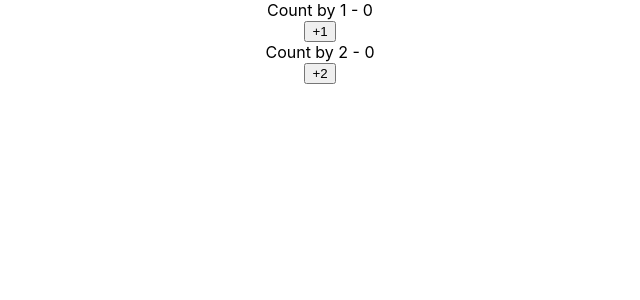
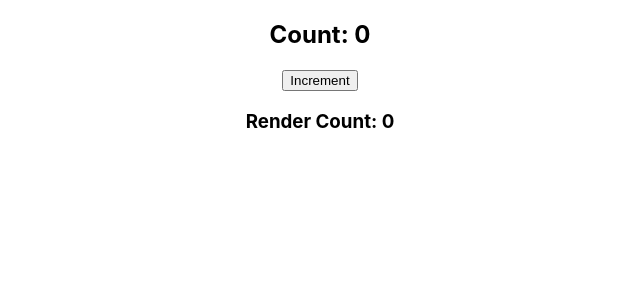
Before and after one commit to ibsa-a1/First-React-App, a React (Create React App) app: page / in a window 1280 px wide. Shown: the top 300 px of the page, without its empty margins (320-960 px from the left). Built offline with nearby package versions, Linux system fonts and the light colour scheme.

Commit message:
React `useMemo` Hook

```diff
--- a/src/App.js
+++ b/src/App.js
@@ -35,6 +35,7 @@ import InputFocusWithUseRef from './Hooks/InputFocus-with-useRef';
 import TimerWithRef from './Hooks/TimerWithRef';
 import UseReducer from './Hooks/UseReducer';
 import UseCallback from './Hooks/UseCallback';
+import UseMemo from './Hooks/UseMemo';
 // import {createContext} from 'react';
 
 export const OwnerContext = React.createContext();
@@ -159,7 +160,9 @@ function App() {
 
         {/* <UseReducer /> */}
 
-        <UseCallback />
+        {/* <UseCallback /> */}
+
+        <UseMemo />
 
     </div>
   );
--- /dev/null
+++ b/src/Hooks/Subchild.js
@@ -0,0 +1,15 @@
+import React, { useEffect } from 'react'
+
+let renderCount = 0
+function Subchild() {
+    useEffect(() => {
+        renderCount++
+    })
+  return (
+    <div>
+        <h3>Render Count: {renderCount}</h3>
+    </div>
+  )
+}
+
+export default Subchild
--- /dev/null
+++ b/src/Hooks/UseMemo.js
@@ -0,0 +1,29 @@
+import React, { useState, useMemo } from 'react'
+import Subchild from './Subchild';
+
+function UseMemo() {
+
+    const [count, setCount] = useState(0);
+
+    function clickHandler(){
+        setCount(count + 1)
+    }
+
+    const memoizedvalue = useMemo(() => {
+    return <Subchild></Subchild>;
+    }, [])
+
+  return (
+    <div>
+      <h2>Count: {count}</h2>
+      <button onClick={clickHandler}>Increment</button>
+      {/*
+      <Subchild></Subchild>
+      This will be affected by the change in the count but it doesn't have to. */}
+      {memoizedvalue}
+      {/* This will not be affected by the change in the count */}
+    </div>
+  )
+}
+
+export default UseMemo
```
